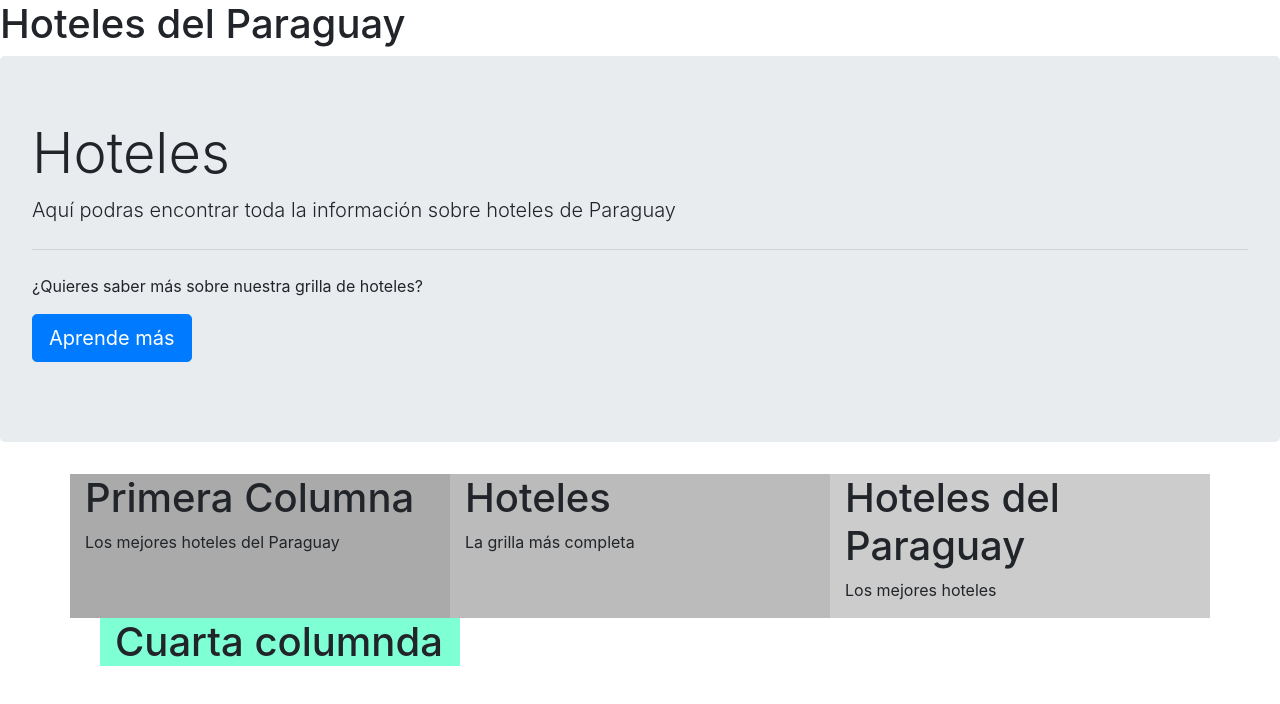
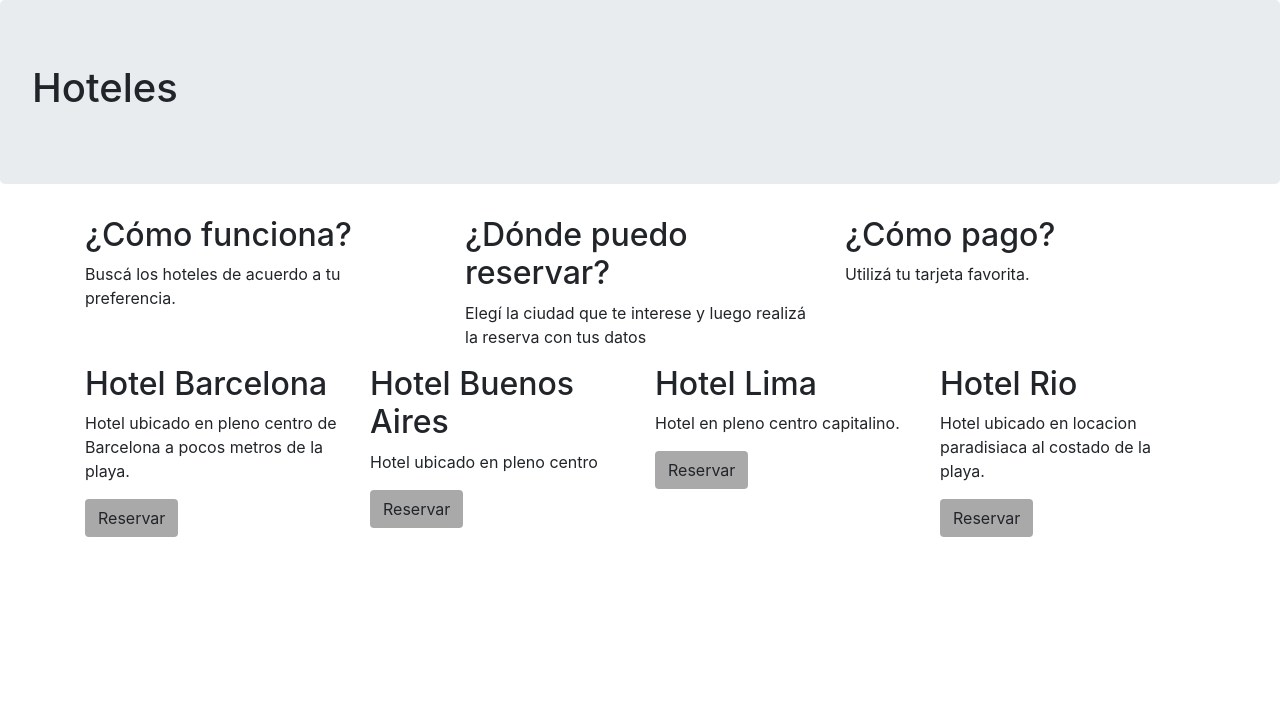
Before and after one commit to paulomed/Guia-Hoteles, a website: page index.html in a window 1280 px wide. Drawn offline with nearby package versions, Linux system fonts and the light colour scheme.

Commit message:
edit al index.html

```diff
--- a/index.html
+++ b/index.html
@@ -8,41 +8,49 @@
     <!-- Bootstrap CSS -->
     <link rel="stylesheet" href="node_modules/bootstrap/dist/css/bootstrap.min.css">
 
-    <title>Hoteles del Paraguay</title>
+    <title>Guía Hoteles</title>
   </head>
   <body>
-    <h1>Hoteles del Paraguay</h1>
-
     <div class="jumbotron">
-      <h1 class="display-4">Hoteles</h1>
-      <p class="lead">Aquí podras encontrar toda la información sobre hoteles de Paraguay</p>
-      <hr class="my-4">
-      <p>¿Quieres saber más sobre nuestra grilla de hoteles?</p>
-      <p class="lead">
-        <a class="btn btn-primary btn-lg" href="#" role="button">Aprende más</a>
-      </p>
-    </div>
+    <h1>Hoteles</h1>
+  </div>
     <div class="container">
 
       <div class="row">
-        <div class="col-lg-4"  style="background-color:#aaa">
-          <h1>Primera Columna</h1>
-          <p>Los mejores hoteles del Paraguay</p>
+        <div class="col-lg-4">
+          <h2>¿Cómo funciona?</h2>
+          <p>Buscá los hoteles de acuerdo a tu preferencia.</p>
         </div>
-        <div class="col-lg-4"  style="background-color:#bbb">
-          <h1>Hoteles</h1>
-          <p>La grilla más completa</p>
+        <div class="col-lg-4">
+          <h2>¿Dónde puedo reservar?</h2>
+          <p>Elegí la ciudad que te interese y luego realizá la reserva con tus datos</p>
         </div>
-        <div class="col-lg-4"  style="background-color:#ccc">
-          <h1>Hoteles del Paraguay</h1>
-          <p>Los mejores hoteles</p>
+        <div class="col-lg-4">
+          <h2>¿Cómo pago?</h2>
+          <p>Utilizá tu tarjeta favorita.</p>
         </div>
       </div>
-      <div class="col">
-        <div class="col-lg-4"  style="background-color: aquamarine;">
-          <h1>Cuarta columnda</h1>
+      <div class="row">
+        <div class="col-lg-3">
+          <h2>Hotel Barcelona</h2>
+          <p>Hotel ubicado en pleno centro de Barcelona a pocos metros de la playa.</p>
+          <button class="btn" style="background-color: darkgray;">Reservar</button>
         </div>
-      </div>
+        <div class="col-lg-3">
+          <h2>Hotel Buenos Aires</h2>
+          <p>Hotel ubicado en pleno centro</p>
+          <button class="btn" style="background-color: darkgray;">Reservar</button>
+        </div>
+        <div class="col-lg-3">
+          <h2>Hotel Lima</h2>
+          <p>Hotel en pleno centro capitalino.</p>
+          <button class="btn" style="background-color: darkgray;">Reservar</button>
+        </div>
+        <div class="col-lg-3">
+          <h2>Hotel Rio</h2>
+          <p>Hotel ubicado en locacion paradisiaca al costado de la playa.</p>
+          <button class="btn" style="background-color: darkgray;">Reservar</button>
+        </div>
     </div>
 
     </div>
```
